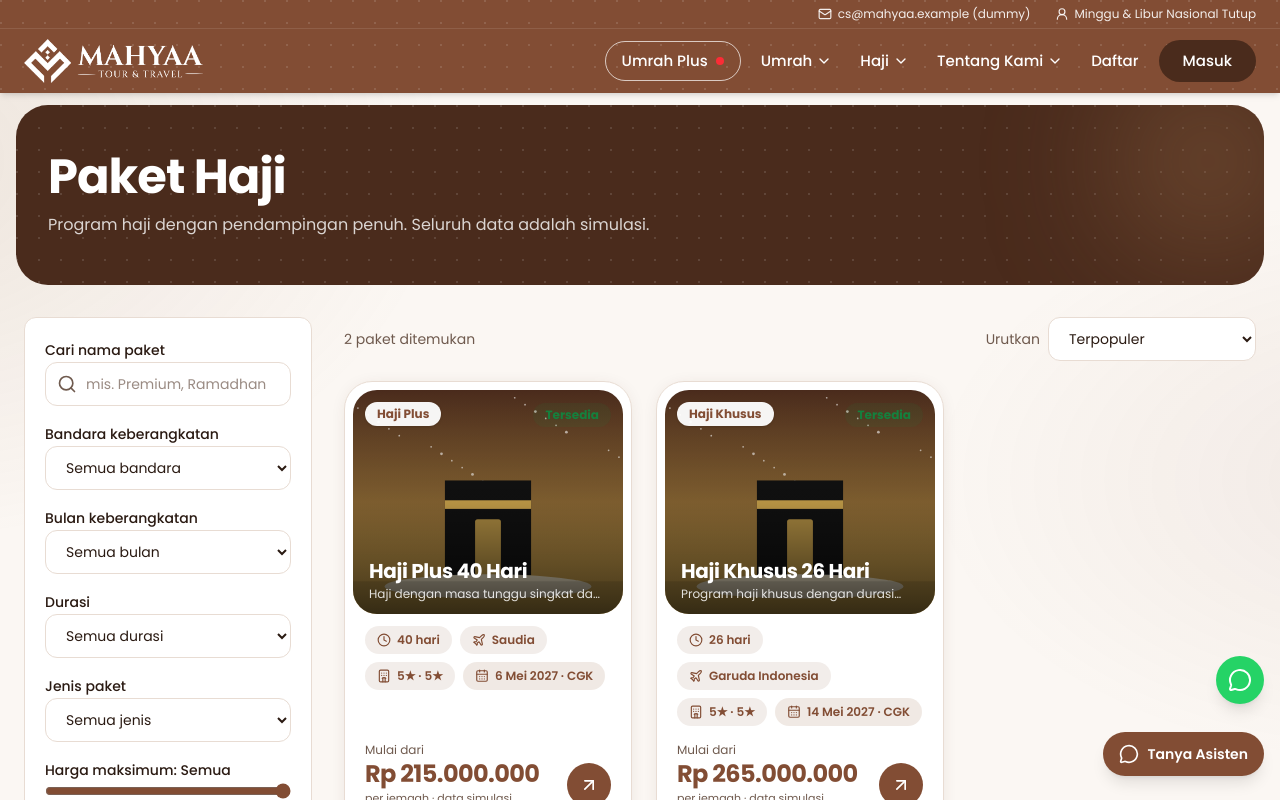
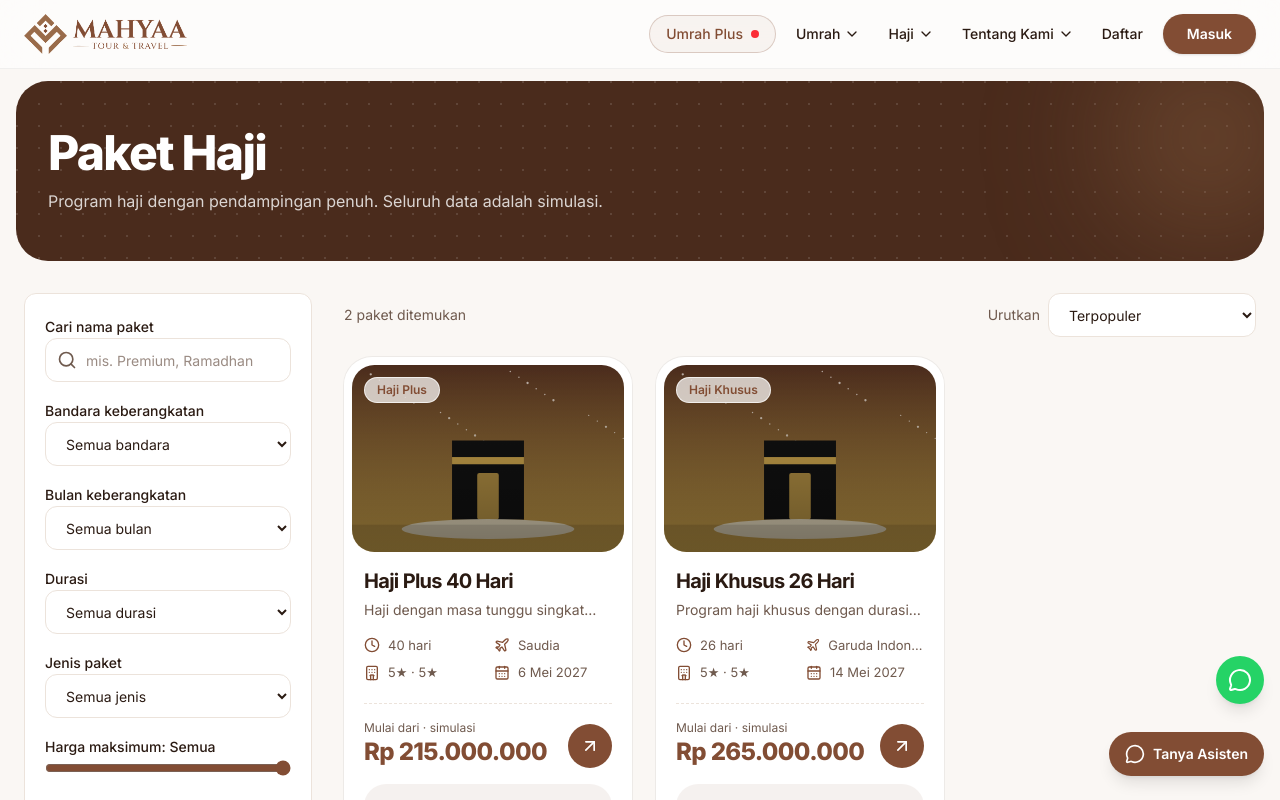
Before and after one commit to husain1612/mahyaa-compro, a React (Vite) app: page /haji in a window 1280 px wide. Shown: the top 800 px of the page. Built offline with nearby package versions, Linux system fonts and the light colour scheme.

Commit message:
Tampilan lebih modern: header glass, hero mesh gradient, kartu paket baru, bento, animasi reveal, font Inter
Co-Authored-By: Claude Sonnet 5.5 <noreply@anthropic.com>
Claude-Session: https://claude.ai/code/session_01Btno1KbQuTVzBREcwezHNJ

```diff
--- a/index.html
+++ b/index.html
@@ -8,7 +8,7 @@
     <title>Mahyaa Tour & Travel — Umrah & Haji</title>
     <link rel="preconnect" href="https://fonts.googleapis.com" />
     <link rel="preconnect" href="https://fonts.gstatic.com" crossorigin />
-    <link href="https://fonts.googleapis.com/css2?family=Poppins:wght@400;500;600;700&display=swap" rel="stylesheet" />
+    <link href="https://fonts.googleapis.com/css2?family=Inter:wght@400;500;600;700;800&display=swap" rel="stylesheet" />
   </head>
   <body>
     <div id="root"></div>
--- a/src/components/common/Logo.tsx
+++ b/src/components/common/Logo.tsx
@@ -6,7 +6,7 @@ import { cn } from '@/utils/cn'
 export function Logo({ light, className }: { light?: boolean; className?: string }) {
   return (
     <Link to="/" className={cn('inline-flex items-center', className)} aria-label="Mahyaa Tour & Travel — Beranda">
-      <img src={logo} alt="Mahyaa Tour & Travel" width={1258} height={309} className={cn('h-11 w-auto', light && 'brightness-0 invert')} />
+      <img src={logo} alt="Mahyaa Tour & Travel" width={1258} height={309} className={cn('h-10 w-auto', light && 'brightness-0 invert')} />
     </Link>
   )
 }
--- /dev/null
+++ b/src/components/common/Reveal.tsx
@@ -0,0 +1,16 @@
+import { useEffect, useRef, type ReactNode } from 'react'
+import { cn } from '@/utils/cn'
+
+/** Memunculkan konten dengan transisi halus saat masuk viewport (menghormati prefers-reduced-motion via CSS). */
+export function Reveal({ children, className, delay = 0 }: { children: ReactNode; className?: string; delay?: number }) {
+  const ref = useRef<HTMLDivElement>(null)
+  useEffect(() => {
+    const el = ref.current
+    if (!el) return
+    if (typeof IntersectionObserver === 'undefined') { el.classList.add('in'); return }
+    const io = new IntersectionObserver(([e]) => { if (e.isIntersecting) { el.classList.add('in'); io.disconnect() } }, { rootMargin: '0px 0px -8% 0px', threshold: 0.05 })
+    io.observe(el)
+    return () => io.disconnect()
+  }, [])
+  return <div ref={ref} className={cn('reveal', className)} style={delay ? { transitionDelay: `${delay}ms` } : undefined}>{children}</div>
+}
--- /dev/null
+++ b/src/components/home/Hero.tsx
@@ -0,0 +1,60 @@
+import { Link } from 'react-router-dom'
+import { ArrowRight, ArrowUpRight, ShieldCheck, Sparkles, Star } from 'lucide-react'
+import type { TourPackage } from '@/types'
+import { Scene } from '@/components/common/Scene'
+import { AIRPORTS } from '@/data/packages'
+import { minPrice, totalSeatsLeft } from '@/services/packageService'
+import { formatRupiah } from '@/utils/format'
+
+export function Hero({ packages }: { packages: TourPackage[] }) {
+  const spot = packages.find((p) => p.featured) ?? packages[0]
+  const stats = [
+    { v: `${packages.length || '—'}`, l: 'Paket tersedia' },
+    { v: `${AIRPORTS.length}`, l: 'Bandara keberangkatan' },
+    { v: '25%', l: 'DP mulai dari' },
+  ]
+  return (
+    <section className="bg-mesh relative overflow-hidden">
+      <div className="mx-auto grid max-w-7xl items-center gap-12 px-4 pb-24 pt-12 sm:px-6 lg:grid-cols-[1.05fr_1fr] lg:pb-32 lg:pt-20">
+        <div className="animate-fade-up">
+          <span className="inline-flex items-center gap-2 rounded-full border border-primary/15 bg-white/70 px-3.5 py-1.5 text-xs font-semibold text-primary shadow-sm backdrop-blur">
+            <span className="pulse-dot h-2 w-2 rounded-full bg-green-500" aria-hidden />Keberangkatan 2026–2027 dibuka
+          </span>
+          <h1 className="mt-6 text-5xl font-bold leading-[1.05] sm:text-6xl">
+            Perjalanan suci,<br /><span className="text-gradient">tanpa ribet.</span>
+          </h1>
+          <p className="mt-6 max-w-lg text-lg leading-relaxed text-muted">Pilih paket umrah atau haji, booking, dan bayar DP dalam hitungan menit. Kami temani dari manasik sampai pulang ke tanah air.</p>
+          <div className="mt-8 flex flex-wrap items-center gap-3">
+            <Link to="/umrah" className="group inline-flex h-13 items-center gap-2 rounded-full bg-primary px-7 text-base font-semibold text-white shadow-[0_10px_30px_-10px_rgba(130,77,52,.7)] transition hover:bg-secondary">Lihat Paket Umrah<ArrowRight className="h-5 w-5 transition group-hover:translate-x-1" /></Link>
+            <Link to="/haji" className="inline-flex h-13 items-center rounded-full border border-border bg-white/70 px-7 text-base font-semibold backdrop-blur transition hover:bg-white">Paket Haji</Link>
+          </div>
+          <dl className="mt-12 grid max-w-md grid-cols-3 gap-6 border-t border-black/10 pt-6">
+            {stats.map((s) => <div key={s.l}><dt className="sr-only">{s.l}</dt><dd className="text-3xl font-bold tracking-tight">{s.v}</dd><p className="mt-0.5 text-xs text-muted">{s.l}</p></div>)}
+          </dl>
+        </div>
+
+        <div className="relative mx-auto w-full max-w-xl lg:max-w-none" aria-hidden={!spot}>
+          <div className="relative aspect-[5/6] overflow-hidden rounded-[2.5rem] shadow-[0_40px_80px_-30px_rgba(74,43,28,.6)] sm:aspect-[4/4.4]">
+            <Scene id="kaaba" />
+            <div aria-hidden className="absolute inset-0 bg-gradient-to-t from-black/45 via-transparent to-black/10" />
+          </div>
+          <div aria-hidden className="animate-floaty absolute -left-4 top-10 hidden h-36 w-32 overflow-hidden rounded-3xl border-4 border-white shadow-xl sm:block" style={{ ['--r' as string]: '-6deg' }}><Scene id="nabawi" /></div>
+          <div className="animate-floaty glass absolute -right-2 top-8 flex items-center gap-2 rounded-full px-4 py-2 text-sm font-semibold shadow-lg" style={{ ['--r' as string]: '3deg' }}>
+            <Star className="h-4 w-4 fill-yellow-400 text-yellow-400" />4,9 <span className="font-normal text-muted">rating (simulasi)</span>
+          </div>
+          {spot && (
+            <Link to={`/paket/${spot.slug}`} className="glass group absolute inset-x-4 -bottom-8 flex items-center justify-between gap-4 rounded-3xl p-4 shadow-2xl transition hover:-translate-y-1 sm:inset-x-8">
+              <div className="min-w-0">
+                <p className="flex items-center gap-1.5 text-[11px] font-semibold uppercase tracking-wider text-primary"><Sparkles className="h-3.5 w-3.5" />Paling diminati</p>
+                <p className="truncate text-lg font-bold">{spot.name}</p>
+                <p className="text-sm text-muted">mulai <b className="text-text">{formatRupiah(minPrice(spot))}</b> · sisa {totalSeatsLeft(spot)} seat</p>
+              </div>
+              <span className="grid h-12 w-12 shrink-0 place-items-center rounded-full bg-primary text-white transition group-hover:bg-accent"><ArrowUpRight className="h-5 w-5" /></span>
+            </Link>
+          )}
+          <div className="glass absolute -left-3 bottom-24 hidden items-center gap-2 rounded-2xl px-3 py-2 text-xs font-semibold shadow-lg sm:flex"><ShieldCheck className="h-4 w-4 text-primary" />Muthawif berpengalaman</div>
+        </div>
+      </div>
+    </section>
+  )
+}
--- a/src/components/layout/Navbar.tsx
+++ b/src/components/layout/Navbar.tsx
@@ -1,6 +1,6 @@
 import { useEffect, useRef, useState } from 'react'
 import { Link, NavLink, useNavigate } from 'react-router-dom'
-import { ChevronDown, LayoutDashboard, LogOut, Mail, Menu, Shield, UserRound, X } from 'lucide-react'
+import { ChevronDown, LayoutDashboard, LogOut, Menu, Shield, UserRound, X } from 'lucide-react'
 import { Logo } from '@/components/common/Logo'
 import { useAuth } from '@/store/authStore'
 import { cn } from '@/utils/cn'
@@ -25,7 +25,7 @@ function Dropdown({ label, items }: { label: string; items: Item[] }) {
   }, [open])
   return (
     <div ref={ref} className="relative" onMouseEnter={() => setOpen(true)} onMouseLeave={() => setOpen(false)}>
-      <button className="flex cursor-pointer items-center gap-1 rounded-full px-3 py-2 text-[15px] font-medium text-white hover:bg-white/10" aria-haspopup="menu" aria-expanded={open} onClick={() => setOpen((o) => !o)}>
+      <button className="flex cursor-pointer items-center gap-1 rounded-full px-3 py-2 text-sm font-medium text-text hover:bg-primary/10" aria-haspopup="menu" aria-expanded={open} onClick={() => setOpen((o) => !o)}>
         {label}<ChevronDown className={cn('h-4 w-4 transition-transform', open && 'rotate-180')} />
       </button>
       {open && (
@@ -53,27 +53,21 @@ export function Navbar() {
   }
 
   return (
-    <header className="no-print pattern-islamic sticky top-0 z-40 bg-primary text-white shadow-md">
-      <div className="hidden border-b border-white/10 text-xs lg:block">
-        <div className="mx-auto flex max-w-7xl justify-end gap-6 px-6 py-1.5 text-white/90">
-          <span className="flex items-center gap-1.5"><Mail className="h-3.5 w-3.5" />cs@mahyaa.example (dummy)</span>
-          <span className="flex items-center gap-1.5"><UserRound className="h-3.5 w-3.5" />Minggu & Libur Nasional Tutup</span>
-        </div>
-      </div>
-      <div className="mx-auto flex h-16 max-w-7xl items-center justify-between px-4 sm:px-6">
-        <Logo light />
+    <header className="no-print sticky top-0 z-40 border-b border-black/5 bg-white/70 backdrop-blur-xl supports-[backdrop-filter]:bg-white/60">
+      <div className="mx-auto flex h-[4.25rem] max-w-7xl items-center justify-between px-4 sm:px-6">
+        <Logo />
         <nav className="hidden items-center gap-1 lg:flex" aria-label="Navigasi utama">
-          <Link to="/umrah?category=plus" className="mr-1 flex items-center gap-2 rounded-full border border-white/70 px-4 py-2 text-[15px] font-medium hover:bg-white/10">Umrah Plus<span className="h-2 w-2 rounded-full bg-red-500" aria-hidden /></Link>
+          <Link to="/umrah?category=plus" className="mr-1 flex items-center gap-2 rounded-full border border-primary/25 bg-primary/5 px-4 py-2 text-sm font-medium text-primary hover:bg-primary/10">Umrah Plus<span className="h-2 w-2 rounded-full bg-red-500" aria-hidden /></Link>
           {menus.map((m) => <Dropdown key={m.label} {...m} />)}
           {session ? (
             <>
-              <Link to={session.user.role === 'admin' ? '/admin' : '/dashboard'} className="ml-2 flex items-center gap-1.5 rounded-full bg-secondary px-5 py-2 text-[15px] font-medium hover:brightness-110">{session.user.role === 'admin' ? <Shield className="h-4 w-4" /> : <LayoutDashboard className="h-4 w-4" />}{session.user.role === 'admin' ? 'Admin' : 'Dashboard'}</Link>
-              <button onClick={doLogout} className="flex cursor-pointer items-center gap-1.5 rounded-full px-3 py-2 text-[15px] hover:bg-white/10"><LogOut className="h-4 w-4" />Keluar</button>
+              <Link to={session.user.role === 'admin' ? '/admin' : '/dashboard'} className="ml-2 flex items-center gap-1.5 rounded-full bg-primary px-5 py-2 text-sm font-semibold text-white shadow-sm hover:bg-secondary">{session.user.role === 'admin' ? <Shield className="h-4 w-4" /> : <LayoutDashboard className="h-4 w-4" />}{session.user.role === 'admin' ? 'Admin' : 'Dashboard'}</Link>
+              <button onClick={doLogout} className="flex cursor-pointer items-center gap-1.5 rounded-full px-3 py-2 text-sm hover:bg-primary/10"><LogOut className="h-4 w-4" />Keluar</button>
             </>
           ) : (
             <>
-              <NavLink to="/daftar" className="rounded-full px-3 py-2 text-[15px] font-medium hover:bg-white/10">Daftar</NavLink>
-              <Link to="/masuk" className="ml-1 rounded-full bg-secondary px-6 py-2.5 text-[15px] font-medium hover:brightness-110">Masuk</Link>
+              <NavLink to="/daftar" className="rounded-full px-3 py-2 text-sm font-medium hover:bg-primary/10">Daftar</NavLink>
+              <Link to="/masuk" className="ml-1 rounded-full bg-primary px-6 py-2.5 text-sm font-semibold text-white shadow-sm transition hover:bg-secondary hover:shadow-md">Masuk</Link>
             </>
           )}
         </nav>
--- a/src/components/package/PackageCard.tsx
+++ b/src/components/package/PackageCard.tsx
@@ -2,7 +2,6 @@ import { Link } from 'react-router-dom'
 import { ArrowUpRight, CalendarDays, Clock, Hotel, Plane } from 'lucide-react'
 import type { TourPackage } from '@/types'
 import { Badge } from '@/components/ui/badge'
-import { Button } from '@/components/ui/button'
 import { Scene } from '@/components/common/Scene'
 import { availabilityOf, minPrice, nextDeparture, totalSeatsLeft } from '@/services/packageService'
 import { formatDateShort, formatRupiah } from '@/utils/format'
@@ -14,44 +13,39 @@ export const CATEGORY_LABEL: Record<string, string> = {
 export function AvailabilityBadge({ pkg }: { pkg: TourPackage }) {
   const a = availabilityOf(pkg)
   if (a === 'full') return <Badge tone="danger">Penuh</Badge>
-  if (a === 'limited') return <Badge tone="warning">Sisa {totalSeatsLeft(pkg)} kursi</Badge>
+  if (a === 'limited') return <Badge tone="warning">Sisa {totalSeatsLeft(pkg)} seat</Badge>
   return <Badge tone="success">Tersedia</Badge>
 }
 
 export function PackageCard({ pkg }: { pkg: TourPackage }) {
   const next = nextDeparture(pkg)
   const full = availabilityOf(pkg) === 'full'
+  const lowSeats = availabilityOf(pkg) === 'limited'
   return (
-    <article className="group flex flex-col overflow-hidden rounded-[1.75rem] border border-border bg-surface p-2 shadow-[0_2px_20px_-8px_rgba(74,43,28,.2)] transition duration-300 hover:-translate-y-1 hover:shadow-[0_18px_40px_-16px_rgba(74,43,28,.4)] animate-fade-up">
-      <Link to={`/paket/${pkg.slug}`} className="relative block h-56 overflow-hidden rounded-3xl" aria-label={`Lihat detail ${pkg.name}`}>
-        <div className="h-full w-full transition-transform duration-500 group-hover:scale-105"><Scene id={pkg.gallery[0]} /></div>
-        <div aria-hidden className="absolute inset-0 bg-gradient-to-t from-black/70 via-black/10 to-transparent" />
-        <span className="absolute left-3 top-3 rounded-full bg-white/95 px-3 py-1 text-xs font-bold text-primary shadow">{CATEGORY_LABEL[pkg.category]}</span>
-        <span className="absolute right-3 top-3"><AvailabilityBadge pkg={pkg} /></span>
-        <div className="absolute inset-x-4 bottom-3 text-white">
-          <h3 className="text-xl font-extrabold leading-tight">{pkg.name}</h3>
-          <p className="mt-0.5 line-clamp-1 text-xs text-white/85">{pkg.tagline}</p>
+    <article className="group relative flex flex-col overflow-hidden rounded-[1.75rem] bg-surface ring-1 ring-black/5 transition duration-300 hover:-translate-y-1.5 hover:shadow-[0_30px_60px_-24px_rgba(74,43,28,.45)] animate-fade-up">
+      <Link to={`/paket/${pkg.slug}`} className="relative m-2 block aspect-[16/11] overflow-hidden rounded-[1.4rem]" aria-label={`Lihat detail ${pkg.name}`}>
+        <div className="h-full w-full transition-transform duration-700 group-hover:scale-[1.06]"><Scene id={pkg.gallery[0]} /></div>
+        <div aria-hidden className="absolute inset-0 bg-gradient-to-t from-black/40 to-transparent" />
+        <span className="glass absolute left-3 top-3 rounded-full px-3 py-1 text-xs font-semibold text-primary">{CATEGORY_LABEL[pkg.category]}</span>
+        {(lowSeats || full) && <span className={`absolute right-3 top-3 rounded-full px-3 py-1 text-xs font-semibold text-white ${full ? 'bg-danger' : 'bg-warning'}`}>{full ? 'Penuh' : `Sisa ${totalSeatsLeft(pkg)} seat`}</span>}
+      </Link>
+      <div className="flex flex-1 flex-col px-5 pb-5 pt-2">
+        <h3 className="text-xl font-bold leading-snug"><Link to={`/paket/${pkg.slug}`} className="after:absolute after:inset-0 hover:text-primary">{pkg.name}</Link></h3>
+        <p className="mt-1 line-clamp-1 text-sm text-muted">{pkg.tagline}</p>
+        <ul className="mt-4 grid grid-cols-2 gap-x-3 gap-y-2 text-[13px] text-muted">
+          <li className="flex items-center gap-2"><Clock className="h-4 w-4 text-primary" />{pkg.durationDays} hari</li>
+          <li className="flex items-center gap-2"><Plane className="h-4 w-4 text-primary" /><span className="truncate">{pkg.airline}</span></li>
+          <li className="flex items-center gap-2"><Hotel className="h-4 w-4 text-primary" />{pkg.hotelMakkah.star}★ · {pkg.hotelMadinah.star}★</li>
+          {next && <li className="flex items-center gap-2"><CalendarDays className="h-4 w-4 text-primary" />{formatDateShort(next.date)}</li>}
+        </ul>
+        <div className="mt-5 flex items-end justify-between border-t border-dashed border-border pt-4">
+          <div>
+            <p className="text-xs text-muted">Mulai dari · simulasi</p>
+            <p className="text-2xl font-extrabold tracking-tight text-primary">{formatRupiah(minPrice(pkg))}</p>
+          </div>
+          <span className="grid h-11 w-11 place-items-center rounded-full bg-primary text-white transition duration-300 group-hover:rotate-45 group-hover:bg-accent"><ArrowUpRight className="h-5 w-5" /></span>
         </div>
-      </Link>
-      <div className="flex flex-1 flex-col gap-3 p-3">
-        <ul className="flex flex-wrap gap-2 text-xs font-semibold text-primary">
-          <li className="inline-flex items-center gap-1.5 rounded-full bg-primary/10 px-3 py-1.5"><Clock className="h-3.5 w-3.5" />{pkg.durationDays} hari</li>
-          <li className="inline-flex items-center gap-1.5 rounded-full bg-primary/10 px-3 py-1.5"><Plane className="h-3.5 w-3.5" />{pkg.airline}</li>
-          <li className="inline-flex items-center gap-1.5 rounded-full bg-primary/10 px-3 py-1.5"><Hotel className="h-3.5 w-3.5" />{pkg.hotelMakkah.star}★ · {pkg.hotelMadinah.star}★</li>
-          {next && <li className="inline-flex items-center gap-1.5 rounded-full bg-accent/15 px-3 py-1.5"><CalendarDays className="h-3.5 w-3.5" />{formatDateShort(next.date)} · {next.airportCode}</li>}
-        </ul>
-        <div className="mt-auto flex items-end justify-between gap-2 pt-1">
-          <div>
-            <p className="text-xs text-muted">Mulai dari</p>
-            <p className="text-2xl font-extrabold tracking-tight text-primary">{formatRupiah(minPrice(pkg))}</p>
-            <p className="text-[11px] text-muted">per jemaah · data simulasi</p>
-          </div>
-          <Link to={`/paket/${pkg.slug}`} aria-label={`Detail ${pkg.name}`} className="grid h-11 w-11 place-items-center rounded-full bg-primary text-primary-foreground transition group-hover:rotate-45 group-hover:bg-accent"><ArrowUpRight className="h-5 w-5" /></Link>
-        </div>
-        <div className="grid grid-cols-2 gap-2">
-          <Button asChild variant="outline"><Link to={`/paket/${pkg.slug}`}>Detail</Link></Button>
-          {full ? <Button disabled>Penuh</Button> : <Button asChild variant="accent"><Link to={`/booking/${pkg.slug}`}>Pesan</Link></Button>}
-        </div>
+        {!full && <Link to={`/booking/${pkg.slug}`} className="relative z-10 mt-4 flex h-11 items-center justify-center rounded-full bg-primary/8 text-sm font-semibold text-primary transition hover:bg-primary hover:text-white">Pesan sekarang</Link>}
       </div>
     </article>
   )
--- a/src/styles/index.css
+++ b/src/styles/index.css
@@ -16,15 +16,14 @@
   --color-warning: var(--color-warning);
   --color-danger: var(--color-danger);
   --color-info: var(--color-info);
-  --font-sans: "Poppins", ui-sans-serif, system-ui, sans-serif;
-  --font-serif: "Poppins", ui-sans-serif, system-ui, sans-serif;
+  --font-sans: "Inter", ui-sans-serif, system-ui, sans-serif;
+  --font-serif: "Inter", ui-sans-serif, system-ui, sans-serif;
 }
 
 @layer base {
   html { scroll-behavior: smooth; }
   body { background: var(--color-background); color: var(--color-text); font-family: var(--font-sans); -webkit-font-smoothing: antialiased; }
-  h1, h2, h3 { font-family: var(--font-serif); letter-spacing: -0.02em; font-weight: 600; }
-  body { background-image: radial-gradient(60rem 40rem at -10% 20%, color-mix(in srgb, var(--color-accent) 14%, transparent), transparent 60%), radial-gradient(50rem 30rem at 110% 60%, color-mix(in srgb, var(--color-primary) 8%, transparent), transparent 60%); background-attachment: fixed; }
+  h1, h2, h3 { font-family: var(--font-serif); letter-spacing: -0.035em; font-weight: 700; }
   :focus-visible { outline: 2px solid var(--color-accent); outline-offset: 2px; }
 }
 
@@ -52,3 +51,18 @@
   body.printing-invoice .invoice-print, body.printing-invoice .invoice-print * { visibility: visible; }
   body.printing-invoice .invoice-print { position: absolute; left: 0; top: 0; width: 100%; border: none; }
 }
+
+.bg-mesh {
+  background-color: var(--color-background);
+  background-image:
+    radial-gradient(40rem 28rem at 8% 0%, color-mix(in srgb, var(--color-accent) 22%, transparent), transparent 60%),
+    radial-gradient(36rem 26rem at 95% 15%, color-mix(in srgb, var(--color-primary) 16%, transparent), transparent 60%),
+    radial-gradient(30rem 22rem at 60% 100%, color-mix(in srgb, #e9c9a8 40%, transparent), transparent 60%);
+}
+.text-gradient { background: linear-gradient(120deg, var(--color-primary), #c98b5d 60%, var(--color-accent)); -webkit-background-clip: text; background-clip: text; color: transparent; }
+.glass { background: rgb(255 255 255 / .72); backdrop-filter: blur(18px) saturate(1.4); -webkit-backdrop-filter: blur(18px) saturate(1.4); border: 1px solid rgb(255 255 255 / .7); }
+.reveal { opacity: 0; transform: translateY(18px); transition: opacity .7s cubic-bezier(.2,.7,.2,1), transform .7s cubic-bezier(.2,.7,.2,1); }
+.reveal.in { opacity: 1; transform: none; }
+@media (prefers-reduced-motion: reduce) { .reveal { opacity: 1; transform: none; transition: none; } }
+@keyframes pulse-ring { 0% { box-shadow: 0 0 0 0 rgb(34 197 94 / .5); } 100% { box-shadow: 0 0 0 10px rgb(34 197 94 / 0); } }
+.pulse-dot { animation: pulse-ring 1.8s ease-out infinite; }
--- a/src/styles/theme.css
+++ b/src/styles/theme.css
@@ -9,11 +9,11 @@
   --color-secondary: #4a2b1c;
   --color-accent: #996b4a;
   --color-accent-foreground: #ffffff;
-  --color-background: #fbf7f3;
+  --color-background: #faf7f4;
   --color-surface: #ffffff;
   --color-text: #2a1a12;
   --color-muted: #6f5a4e;
-  --color-border: #e8dcd3;
+  --color-border: #ece3db;
   --color-success: #15803d;
   --color-warning: #b45309;
   --color-danger: #b91c1c;
```
Also changed, not shown: src/components/common/Section.tsx (+4 -4 lines), src/pages/HomePage.tsx (+93 -62 lines).
